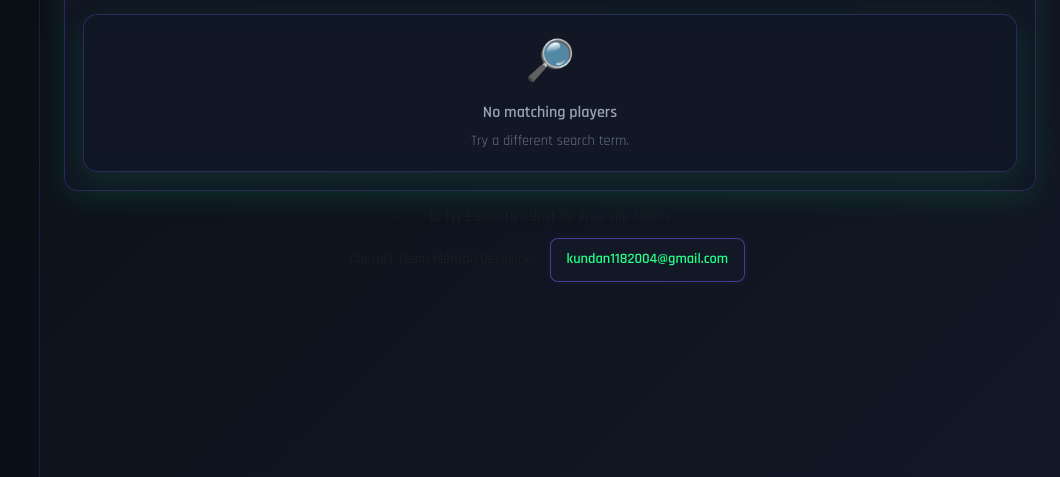
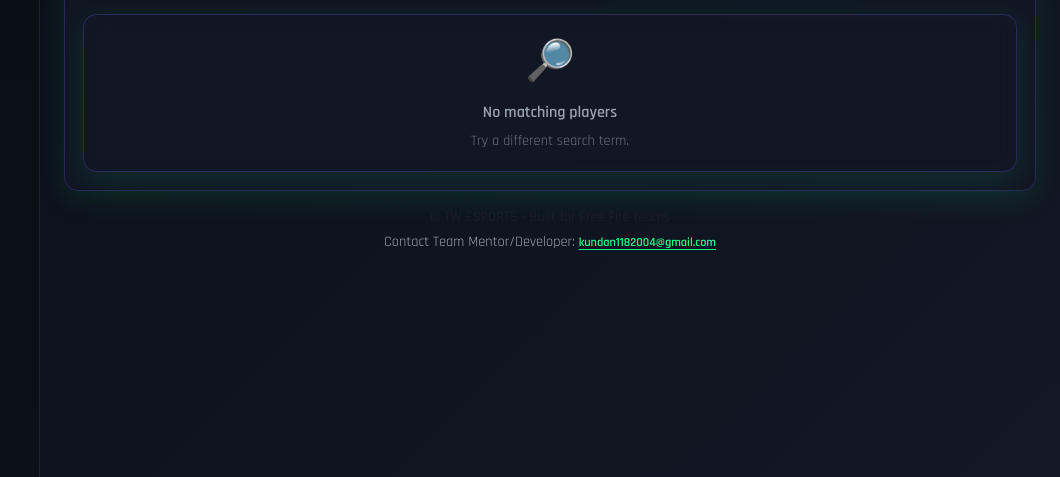
Before and after one commit to kundan9015/TW-ESPORTS, a Flask app: page /team in a window 1280 px wide. Shown: the part 323-800 px from the top of the page, without its empty margins (220-1280 px from the left). Run offline with Flask 3, Linux system fonts and the light colour scheme; data comes from the database, SQL or seed files in the repository.

Commit message:
changing footer

```diff
--- a/static/css/style.css
+++ b/static/css/style.css
@@ -73,6 +73,34 @@ a:hover{
     border-color: rgba(0, 229, 255, 0.6);
     box-shadow: 0 0 20px rgba(0, 229, 255, 0.3);
     transform: scale(1.04);
+}
+
+/* Footer email should look like text (not a button) */
+.footer-contact{
+    display: block;
+    opacity: 1;
+    color: var(--text-secondary);
+}
+.footer-contact .footer-email{
+    display: inline;
+    margin: 0;
+    padding: 0;
+    background: transparent;
+    border: none;
+    border-radius: 0;
+    box-shadow: none;
+    transform: none;
+    color: var(--accent-primary);
+    font-weight: 600;
+    font-size: 0.85em;
+    text-decoration: underline;
+    text-underline-offset: 3px;
+}
+.footer-contact .footer-email:hover{
+    color: var(--cyan-glow);
+    box-shadow: none;
+    border: none;
+    transform: none;
 }
 
 .notice{
--- a/templates/base.html
+++ b/templates/base.html
@@ -64,9 +64,9 @@
 
     <footer class="text-center text-muted small py-3">
       &copy; TW ESPORTS • Built for Free Fire teams
-      <div class="mt-1">
+      <div class="footer-contact mt-1">
         Contact Team Mentor/Developer:
-        <a href="mailto:kundan1182004@gmail.com" style="color: var(--accent-primary); text-decoration: none;">kundan1182004@gmail.com</a>
+        <a class="footer-email" href="mailto:kundan1182004@gmail.com">kundan1182004@gmail.com</a>
       </div>
     </footer>
   </main>
--- a/templates/public_team.html
+++ b/templates/public_team.html
@@ -86,9 +86,6 @@
           </td>
           <td style="padding: 12px;">
             <span class="uid-text">{{ p.ff_uid or '-' }}</span>
-            {% if p.ff_uid %}
-              <button type="button" class="btn btn-sm btn-outline-info copy-btn" data-copy="{{ p.ff_uid }}" style="margin-left:8px;">Copy</button>
-            {% endif %}
           </td>
           <td style="padding: 12px;">
             <span class="role-badge {% if (p.player_role or '')|lower == 'rusher' %}role-rusher{% elif (p.player_role or '')|lower == 'sniper' %}role-sniper{% elif (p.player_role or '')|lower == 'support' %}role-support{% elif (p.player_role or '')|lower == 'igl' %}role-igl{% elif (p.player_role or '')|lower == 'nadder' %}role-nadder{% else %}role-unknown{% endif %}">
@@ -210,9 +207,6 @@
   @media (max-width: 820px){
     .col-damage, .col-survival{ display:none; }
   }
-  @media (max-width: 520px){
-    .copy-btn{ display:none; }
-  }
 </style>
 
 <script>
@@ -238,22 +232,6 @@
       applyFilter();
     }
 
-    // UID copy buttons
-    document.querySelectorAll('.copy-btn').forEach(function(btn){
-      btn.addEventListener('click', async function(){
-        var value = btn.getAttribute('data-copy') || '';
-        if(!value) return;
-        try{
-          await navigator.clipboard.writeText(value);
-          var old = btn.textContent;
-          btn.textContent = 'Copied';
-          setTimeout(function(){ btn.textContent = old; }, 900);
-        }catch(e){
-          // fallback: select text using prompt
-          window.prompt('Copy UID:', value);
-        }
-      });
-    });
   })();
 </script>
 {% endblock %}
```
Also changed, not shown: templates/leaderboard.html (+4 -4 lines).
